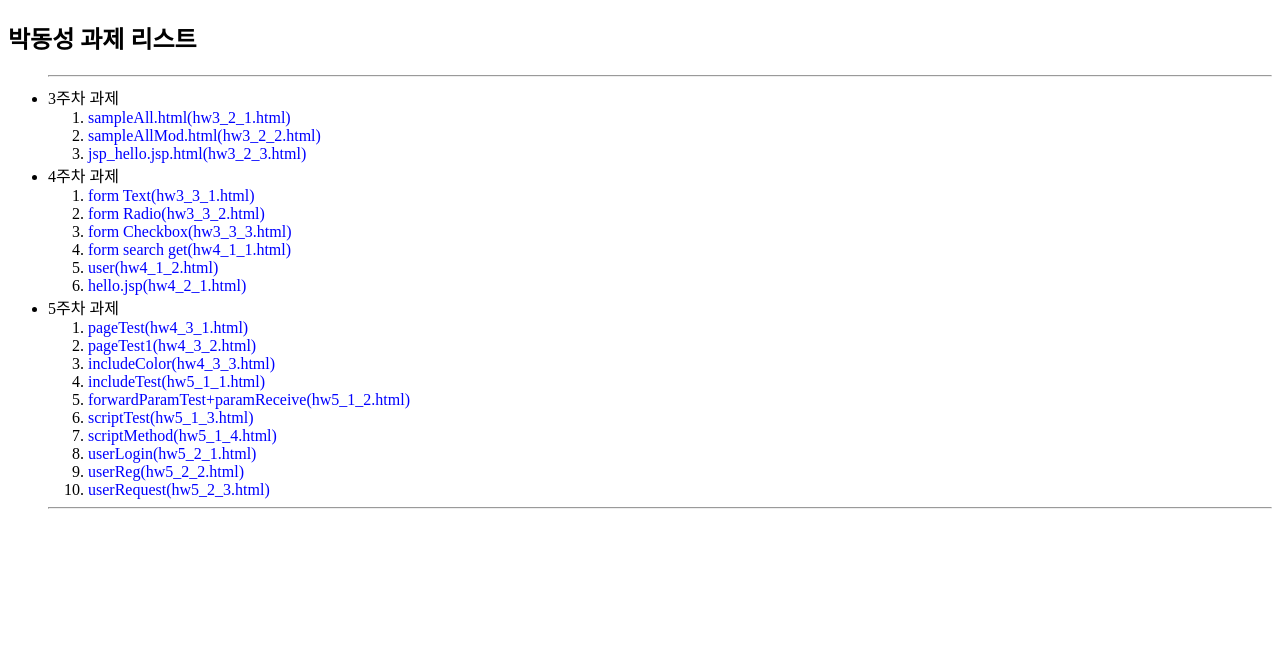
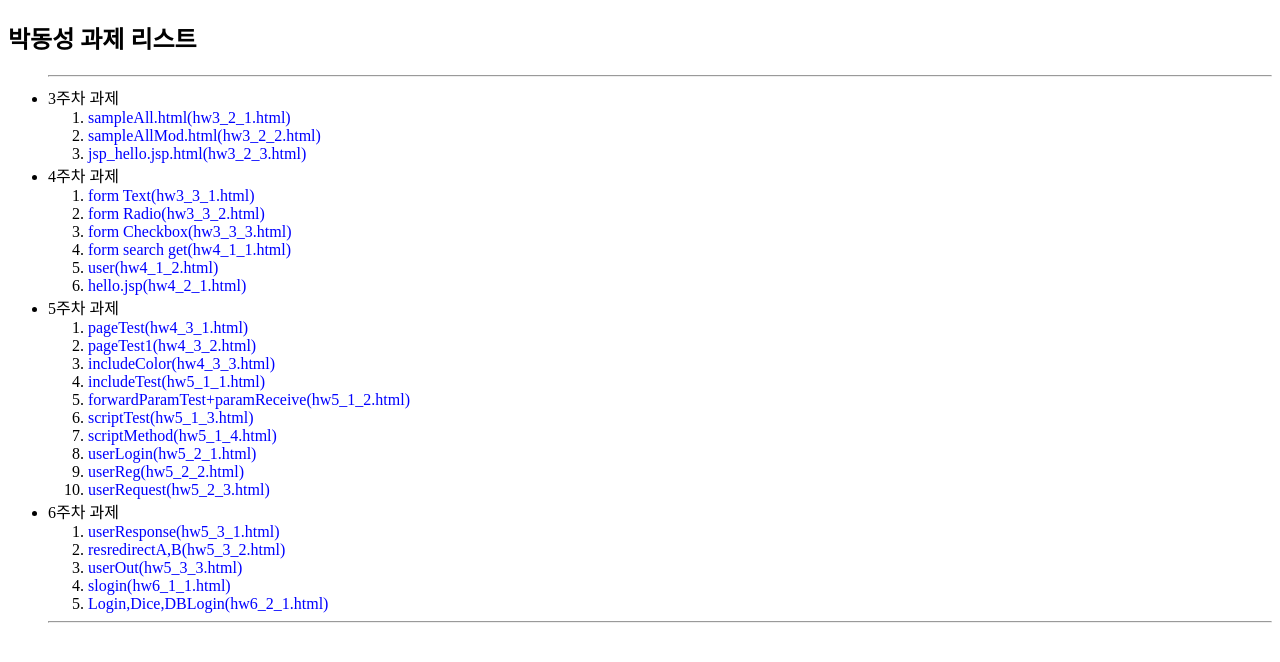
Before and after one commit to allino1127/20171359.github.io, a plain HTML site: page index.html in a window 1280 px wide. Drawn offline with Linux system fonts and the light colour scheme.

Commit message:
Update index.html

```diff
--- a/index.html
+++ b/index.html
@@ -38,4 +38,12 @@ a:hover{text-decoration:underline;}a:active{color:red; text-decoration:none;}
   <li><a href=http://20171359.github.io/hw5_2_2.html>userReg(hw5_2_2.html)</a></li>
      <li><a href=http://20171359.github.io/hw5_2_3.html>userRequest(hw5_2_3.html)</a></li>
   </ol>
+  <li> 6주차 과제</li>
+  <ol>
+  <li><a href=http://20171359.github.io/hw5_3_1.html>userResponse(hw5_3_1.html)</a></li>
+  <li><a href=http://20171359.github.io/hw5_3_2.html>resredirectA,B(hw5_3_2.html)</a></li>
+  <li><a href=http://20171359.github.io/hw5_3_3.html>userOut(hw5_3_3.html)</a></li>
+  <li><a href=http://20171359.github.io/hw6_1_1.html>slogin(hw6_1_1.html)</a></li>
+    <li><a href=http://20171359.github.io/hw6_2_1.html>Login,Dice,DBLogin(hw6_2_1.html)</a></li>
+  </ol>
   <hr/>
```
